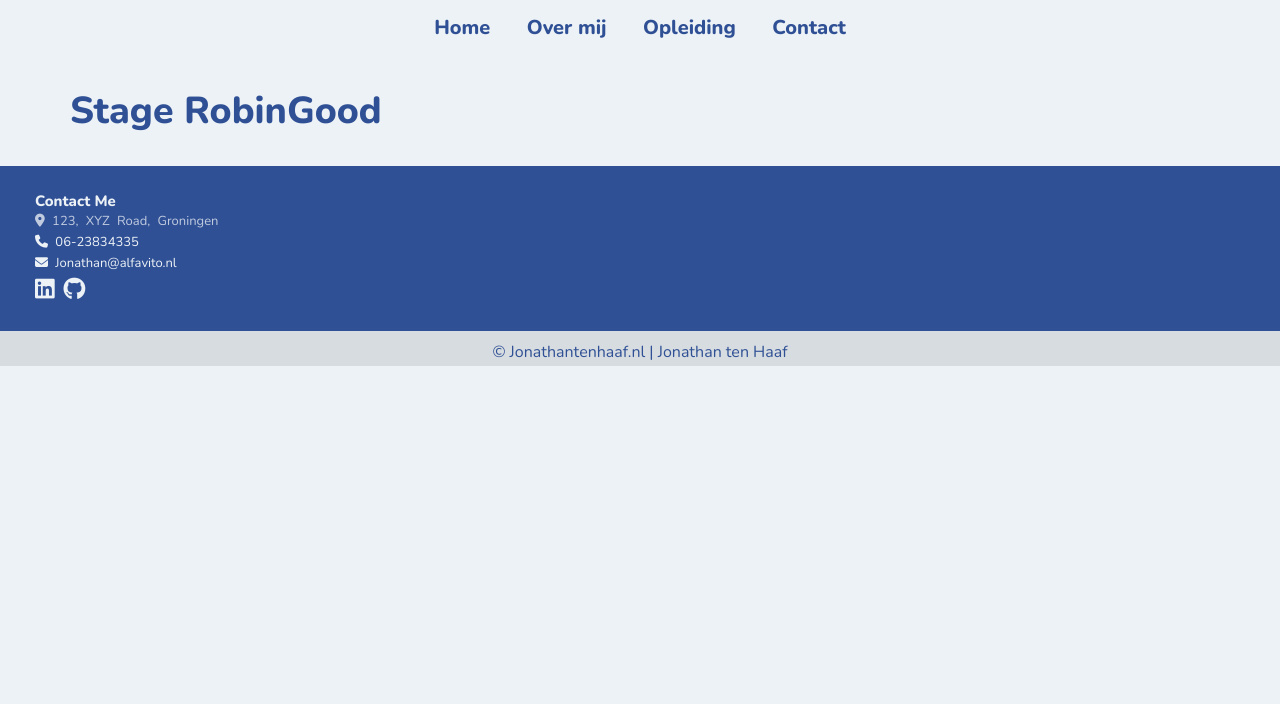
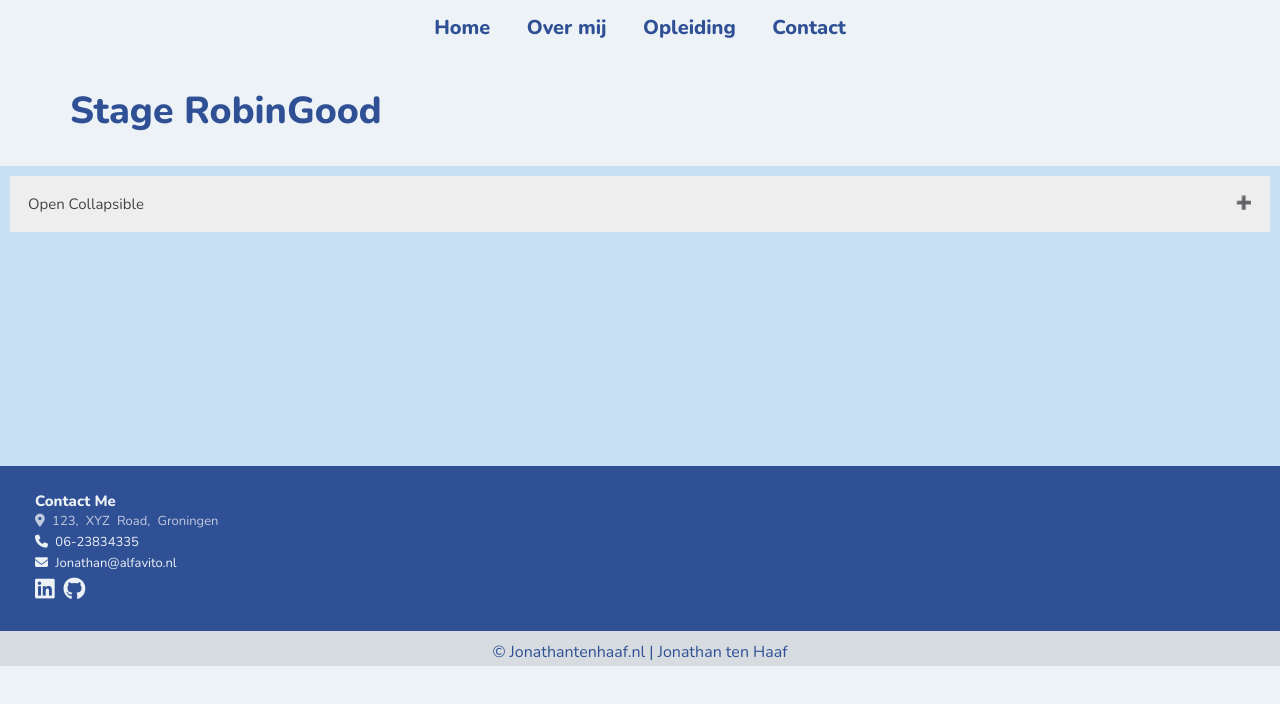
Before and after one commit to Joonthom/Portfolio, a plain HTML site: page paginas/stage.html in a window 1280 px wide. Drawn offline with nearby package versions, Linux system fonts and the light colour scheme.

Commit message:
Collapsible

```diff
--- a/paginas/stage.html
+++ b/paginas/stage.html
@@ -38,7 +38,12 @@
     </header>
 
     <section>
-
+        <article>
+            <button type="button" class="collapsible">Open Collapsible</button>
+            <div class="content">
+                <p>Lorem ipsum dolor sit amet consectetur adipisicing elit. Iure odit unde ratione, et sint quibusdam quia blanditiis modi laudantium sequi officia voluptatum qui similique? Voluptate reprehenderit maiores sit provident odio?</p>
+            </div>
+        </article>
         <!-- <article>
             <button type="button" class="collapsible">Open Collapsible</button>
             <div class="content">
@@ -204,12 +209,12 @@
     </footer>
     <!-- // footer -->
 
-    <!-- <script>
+<script>
 var coll = document.getElementsByClassName("collapsible");
 var i;
 
 for (i = 0; i < coll.length; i++) {
-            coll[i].addEventListener("click", function () {
+  coll[i].addEventListener("click", function() {
     this.classList.toggle("active");
     var content = this.nextElementSibling;
     if (content.style.display === "block") {
@@ -219,6 +224,9 @@
     }
   });
 }
-    </script> -->
+
+</script>
+
+
 
 </body>
--- a/paginas/style.css
+++ b/paginas/style.css
@@ -225,6 +225,49 @@ section::after {
     clear: both;
 }
 
+/* Style the button that is used to open and close the collapsible content */
+.collapsible {
+    background-color: #eee;
+    color: #444;
+    cursor: pointer;
+    padding: 18px;
+    width: 100%;
+    border: none;
+    text-align: left;
+    outline: none;
+    font-size: 15px;
+}
+
+/* Add a background color to the button if it is clicked on (add the .active class with JS), and when you move the mouse over it (hover) */
+.active,
+.collapsible:hover {
+    background-color: #ccc;
+}
+
+/* Style the collapsible content. Note: hidden by default */
+.content {
+    padding: 0 18px;
+    display: none;
+    overflow: hidden;
+    background-color: #f1f1f1;
+    max-height: 200;
+    transition: max-height 0.2s ease-out;
+}
+
+.collapsible:after {
+    content: '\02795';
+    /* Unicode character for "plus" sign (+) */
+    font-size: 13px;
+    color: white;
+    float: right;
+    margin-left: 5px;
+}
+
+.active:after {
+    content: "\2796";
+    /* Unicode character for "minus" sign (-) */
+}
+
 /* Footer */
 
 .footer {
```
Lines whose indentation alone changed are shown as unchanged.
